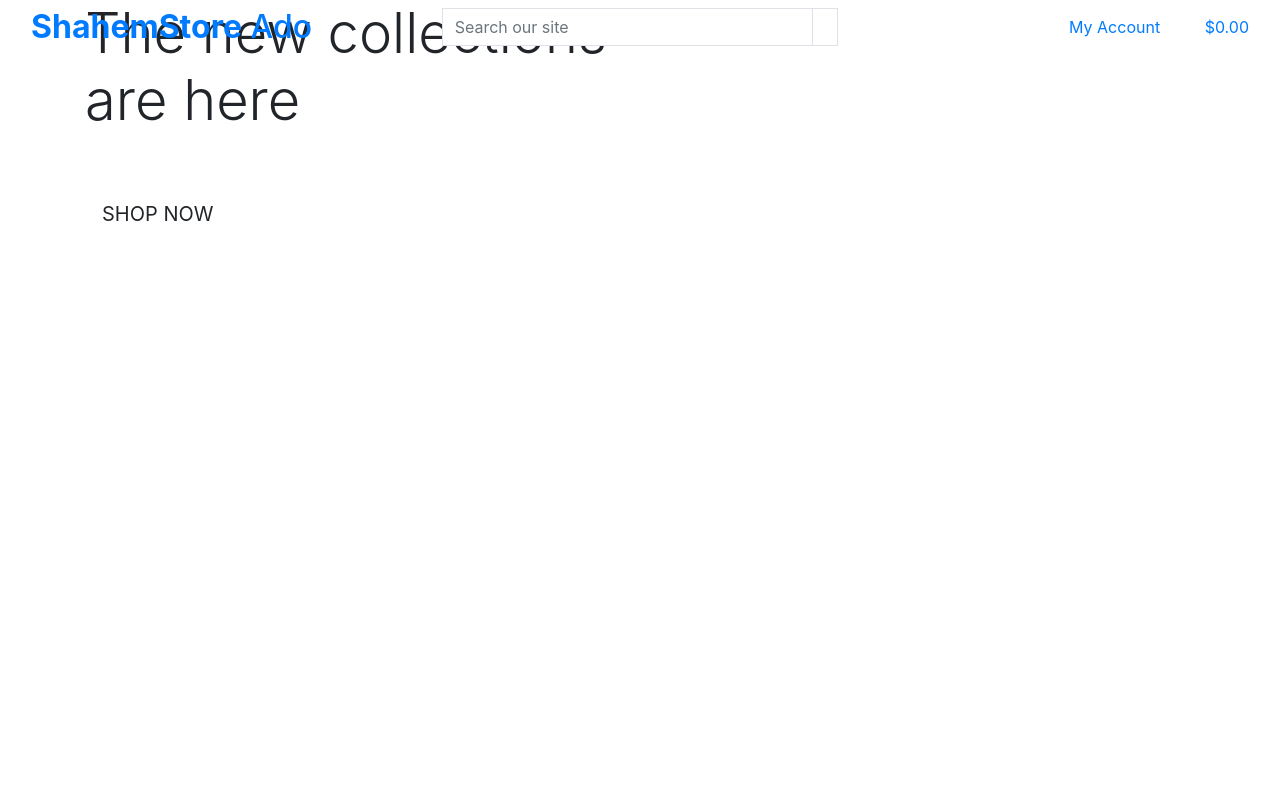
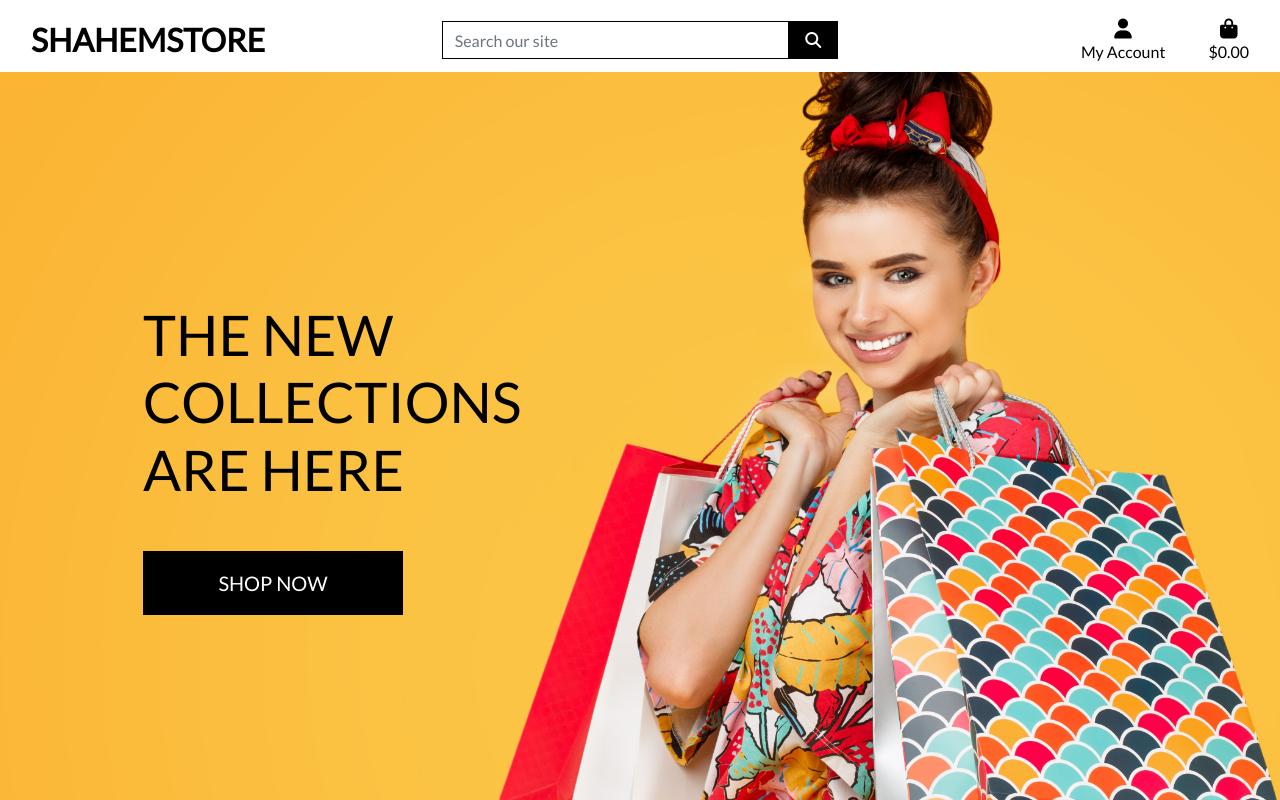
Before and after one commit to ShahemNezamEddin/store_v1, a Django app: page / in a window 1280 px wide. Run offline with Django 3.2, Linux system fonts and the light colour scheme; some libraries are stand-ins or nearby versions.

Commit message:
completed home page header and css

```diff
--- a/shahem_store/settings.py
+++ b/shahem_store/settings.py
@@ -147,6 +147,10 @@ USE_TZ = True
 # https://docs.djangoproject.com/en/3.2/howto/static-files/
 
 STATIC_URL = '/static/'
+STATICFILES_DIRS = (os.path.join(BASE_DIR, 'static'),)
+
+MEDIA_URL = '/media/'
+MEDIA_ROOT = os.path.join(BASE_DIR, 'media')
 
 # Default primary key field type
 # https://docs.djangoproject.com/en/3.2/ref/settings/#default-auto-field
--- a/shahem_store/urls.py
+++ b/shahem_store/urls.py
@@ -15,9 +15,11 @@ Including another URLconf
 """
 from django.contrib import admin
 from django.urls import path, include
+from django.conf import settings
+from django.conf.urls.static import static
 
 urlpatterns = [
     path('admin/', admin.site.urls),
     path('accounts/', include('allauth.urls')),
     path('', include('home.urls')),
-]
+] + static(settings.MEDIA_URL, document_root=settings.MEDIA_ROOT)
--- /dev/null
+++ b/static/css/base.css
@@ -0,0 +1,81 @@
+html {
+    height: 100%;
+}
+
+body {
+    background: url('/media/homepage_background_cropped.jpg') no-repeat center center fixed;
+    background-size: cover;
+    height: calc(100vh - 164px);
+    color: #555;
+    font-family: 'Lato';
+}
+
+/* from Bulma */
+.icon {
+    align-items: center;
+    display: inline-flex;
+    justify-content: center;
+    height: 1.5rem;
+    width: 1.5rem;
+}
+
+.logo-font {
+    text-transform: uppercase;
+}
+
+.main-logo-link {
+    width: fit-content;
+}
+
+.shop-now-button {
+    background: black;
+    color: white;
+    min-width: 260px;
+}
+
+.btn-black {
+    background: black;
+    color: white;
+}
+
+.shop-now-button:hover,
+.shop-now-button:active,
+.shop-now-button:focus,
+.btn-black:hover,
+.btn-black:active,
+.btn-black:focus {
+    background: #222;
+    color: white;
+}
+
+.text-black {
+    color: #000 !important;
+}
+
+.border-black {
+    border: 1px solid black !important;
+}
+
+/* -------------------------------- Media Queries */
+
+/* Slightly larger container on xl screens */
+@media (min-width: 1200px) {
+    .container {
+        max-width: 80%;
+    }
+}
+
+/* fixed top navbar only on medium and up */
+@media (min-width: 992px) {
+    .fixed-top-desktop-only {
+        position: fixed;
+        top: 0;
+        right: 0;
+        left: 0;
+        z-index: 1030;
+    }
+
+    .header-container {
+        padding-top: 164px;
+    }
+}
--- a/templates/base.html
+++ b/templates/base.html
@@ -17,6 +17,8 @@
     {% block corecss %}
     <link rel="stylesheet" href="https://stackpath.bootstrapcdn.com/bootstrap/4.4.1/css/bootstrap.min.css"
         integrity="sha384-Vkoo8x4CGsO3+Hhxv8T/Q5PaXtkKtu6ug5TOeNV6gBiFeWPGFN9MuhOf23Q9Ifjh" crossorigin="anonymous">
+    <link rel="stylesheet" href="https://fonts.googleapis.com/css?family=Lato&display=swap">
+    <link rel="stylesheet" href="{% static 'css/base.css' %}">
     {% endblock %}
 
     {% block extra_css %}
@@ -32,6 +34,7 @@
     <script src="https://stackpath.bootstrapcdn.com/bootstrap/4.4.1/js/bootstrap.min.js"
         integrity="sha384-wfSDF2E50Y2D1uUdj0O3uMBJnjuUD4Ih7YwaYd1iqfktj0Uod8GCExl3Og8ifwB6"
         crossorigin="anonymous"></script>
+    <script src="https://kit.fontawesome.com/769dd044b3.js" crossorigin="anonymous"></script>
     {% endblock %}
 
     {% block extra_js %}
@@ -42,16 +45,17 @@
 
 <body>
     <header class="container-fluid fixed-top">
-        <div class="row">
+        <div id="topnav" class="row bg-white pt-lg-2 d-none d-lg-flex">
             <div class="col-12 col-lg-4 my-auto py-1 py-lg-0 text-center text-lg-left">
                 <a href="{% url 'home' %}" class="nav-link main-logo-link">
-                    <h2 class="logo-font text-black my-0"><strong>ShahemStore</strong> Ado</h2>
+                    <h2 class="logo-font text-black my-0"><strong>ShahemStore</strong></h2>
                 </a>
             </div>
             <div class="col-12 col-lg-4 my-auto py-1 py-lg-0">
                 <form method="GET" action="">
                     <div class="input-group w-100">
-                        <input class="form-control border border-black rounded-0" type="text" name="q" placeholder="Search our site">
+                        <input class="form-control border border-black rounded-0" type="text" name="q"
+                            placeholder="Search our site">
                         <div class="input-group-append">
                             <button class="form-control btn btn-black border border-black rounded-0" type="submit">
                                 <span class="icon">
@@ -65,7 +69,8 @@
             <div class="col-12 col-lg-4 my-auto py-1 py-lg-0">
                 <ul class="list-inline list-unstyled text-center text-lg-right my-0">
                     <li class="list-inline-item dropdown">
-                        <a class="text-black nav-link" href="#" id="user-options" data-toggle="dropdown" aria-haspopup="true" aria-expanded="false">
+                        <a class="text-black nav-link" href="#" id="user-options" data-toggle="dropdown"
+                            aria-haspopup="true" aria-expanded="false">
                             <div class="text-center">
                                 <div><i class="fas fa-user fa-lg"></i></div>
                                 <p class="my-0">My Account</p>
@@ -85,7 +90,8 @@
                         </div>
                     </li>
                     <li class="list-inline-item">
-                        <a class="{% if grand_total %}text-info font-weight-bold{% else %}text-black{% endif %} nav-link" href="">
+                        <a class="{% if grand_total %}text-info font-weight-bold{% else %}text-black{% endif %} nav-link"
+                            href="">
                             <div class="text-center">
                                 <div><i class="fas fa-shopping-bag fa-lg"></i></div>
                                 <p class="my-0">
```
Also changed, not shown: media/homepage_background_cropped.jpg (added). Lines whose indentation alone changed are shown as unchanged.
